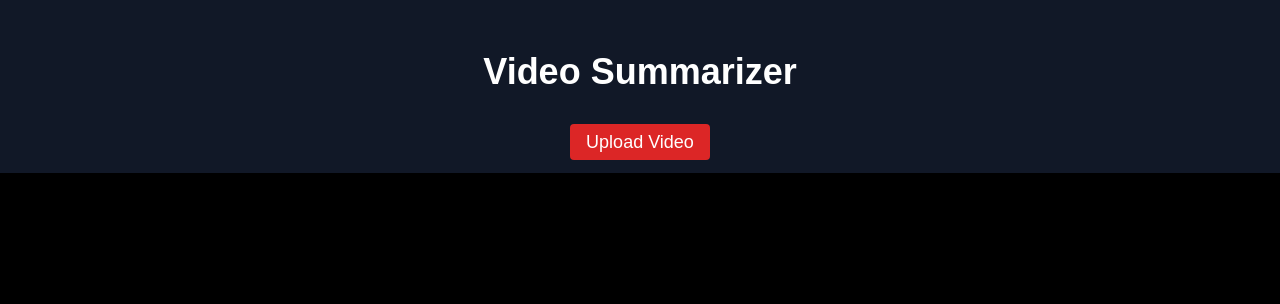
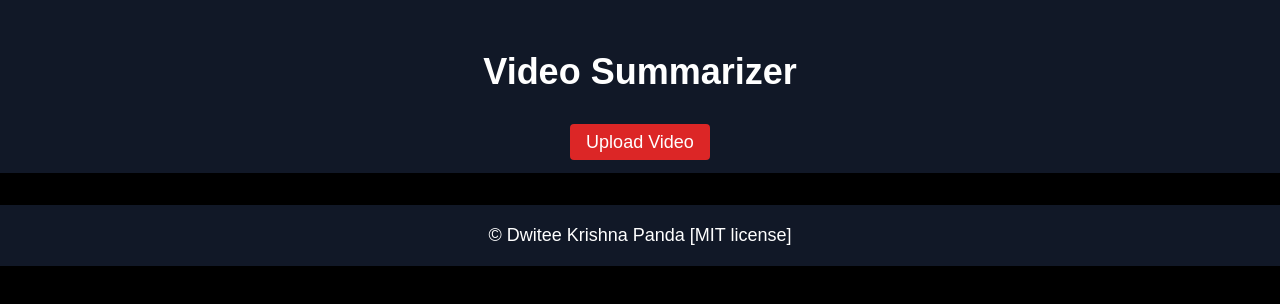
Before and after one commit to Dwitee/video-summarizer-frontend, a Next.js app: page / in a window 1280 px wide. Shown: the top 304 px of the page. Built offline with nearby package versions, Linux system fonts and the light colour scheme; what @ffmpeg/ffmpeg would draw is missing.

Commit message:
Update index.tsx

```diff
--- a/pages/index.tsx
+++ b/pages/index.tsx
@@ -205,6 +205,10 @@ export default function Home() {
           </div>
         )}
       </main>
+      {/* Footer */}
+      <footer className="w-full py-4 text-center aphasia-style text-sm bg-gray-900">
+        © Dwitee Krishna Panda [MIT license]
+      </footer>
     </div>
   );
 }
```
